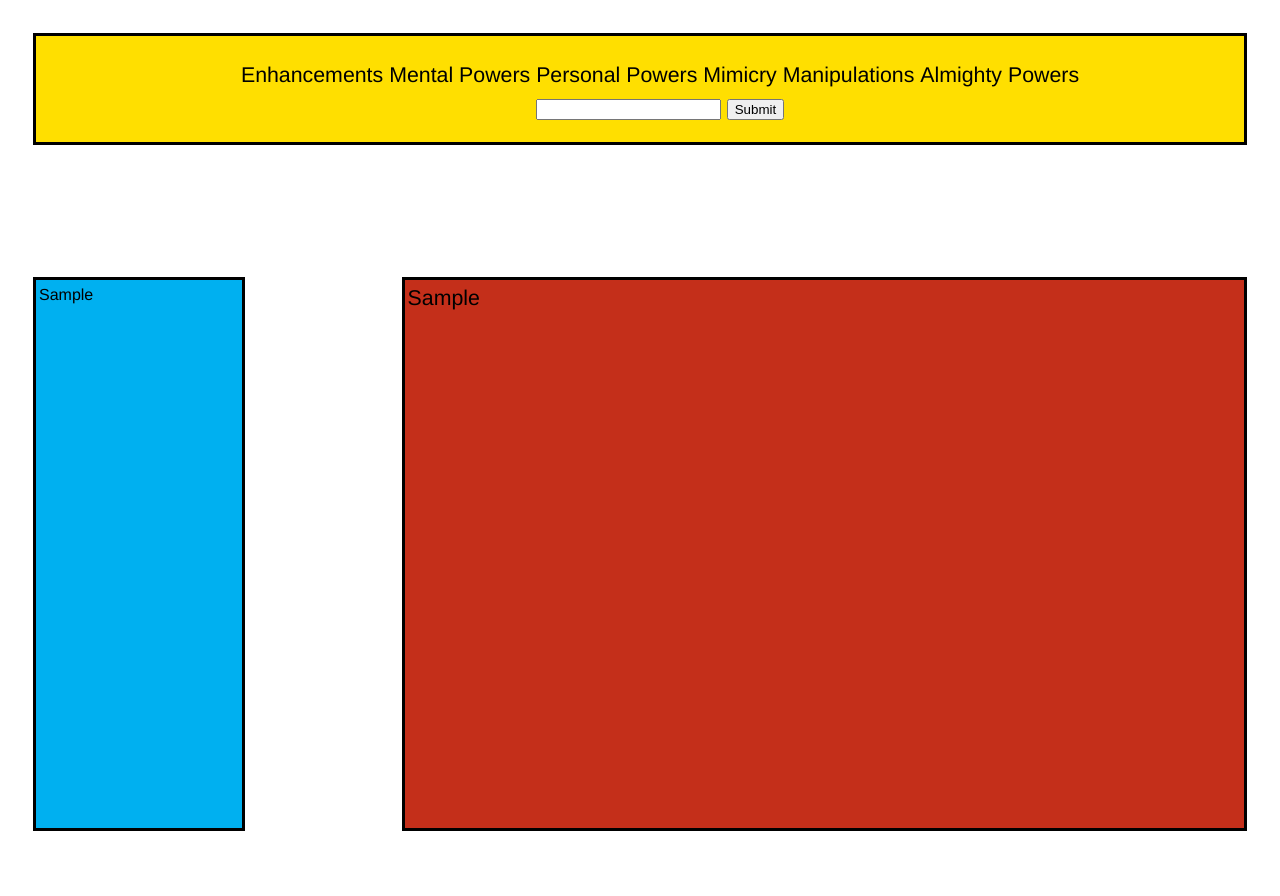
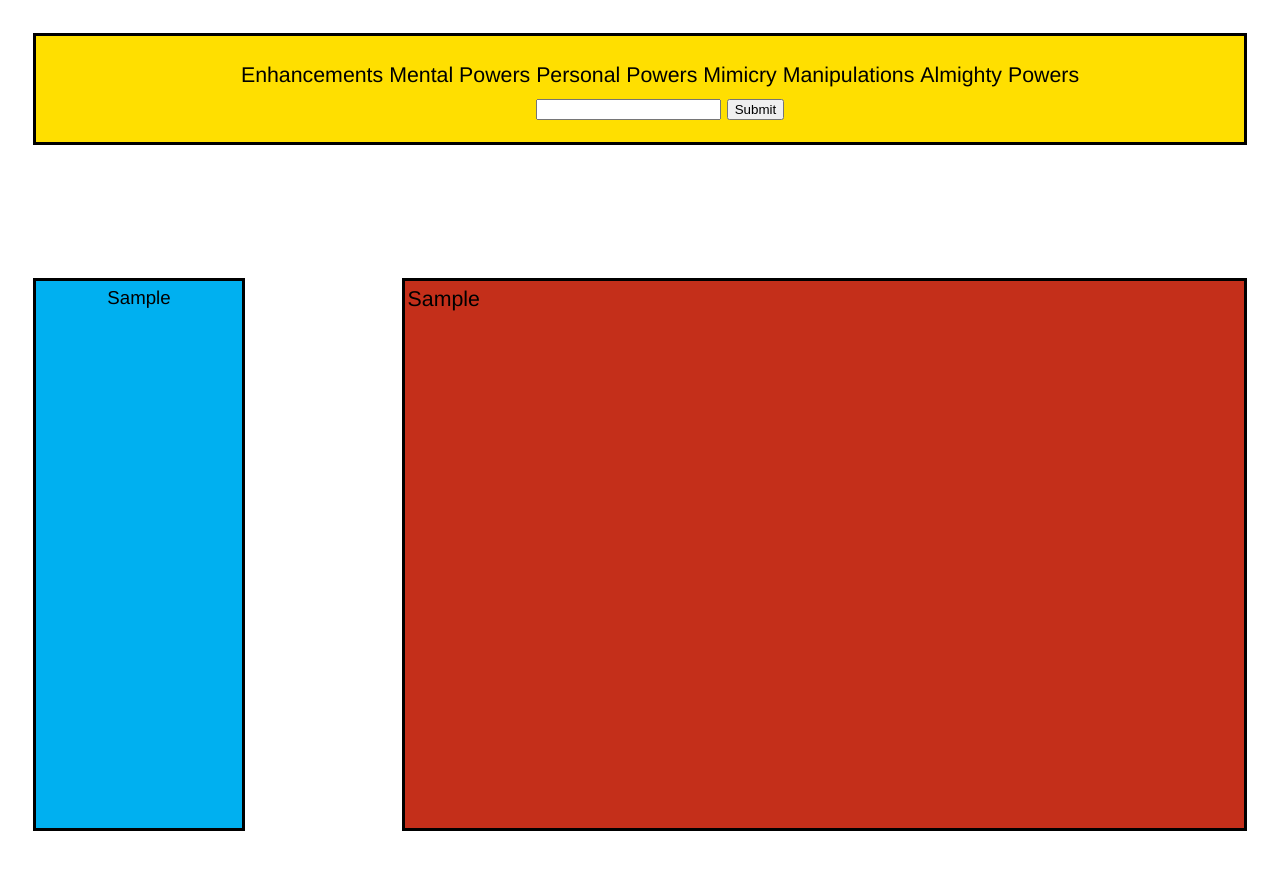
Before and after one commit to ogre-tab/cs483web-project, a Flask app: template webUI/templates/results.html in a window 1280 px wide. Run offline with Flask 2, Linux system fonts and the light colour scheme; the template is opened without the code that fills it: most values are stand-ins (such as "Sample title", 1, 10 or a date in 2020); parts of the project's set-up code (start-up, migrations or seed data) failed here and were passed over.

Commit message:
Updated CSS and pagination

```diff
--- a/app.py
+++ b/app.py
@@ -14,7 +14,7 @@ results_page = "results.html"
 power_frame = "power_div.html"
 results_frame = "results_div.html"
 
-results_per_page = 7
+results_per_page = 10
 
 # create our flask object
 app = Flask(__name__)
@@ -119,10 +119,16 @@ def popResultsDiv(keywordquery, page_num):
         page_num = 1
     results_list = getSearchResults(keywordquery)
     total_count = len(results_list)
+    last_page = (int)(total_count / results_per_page)
+    if (total_count % results_per_page > 0):
+        last_page += 1
+
+    if (page_num > last_page):
+        page_num = last_page
+
     page_start = (page_num -1) * results_per_page
     page_end = min(total_count, page_start + results_per_page)
     results_list = results_list[page_start:page_end]
-    last_page = 1+(int)(total_count / results_per_page)
 
     pages = []
     if page_num > 1:
--- a/webUI/static/styles/results.css
+++ b/webUI/static/styles/results.css
@@ -22,9 +22,10 @@ body {
     text-align: left;
     background-color: rgba(0, 176, 240,1);
     width: 200px;
-    font-size: 12pt;
+    font-size: 14pt;
     border-style: solid;
     border-color: black;
+    text-align: center;
 }
 .menuitem {
     border-radius: 4px;
@@ -64,7 +65,6 @@ body {
     display: grid;
     grid-template-areas:
         'pic pic pic name name name name'
-        'pic pic pic desc desc desc desc'
         'pic pic pic desc desc desc desc'
         'ali ali ali user user some some'
         'ali ali ali user user some some';
--- a/webUI/templates/results.html
+++ b/webUI/templates/results.html
@@ -1,7 +1,7 @@
 <!DOCTYPE html>
 <html>
     <head>
-        <meta charset="UTF-8">
+        <meta charset="UTF-8" name="viewport" content="width=device-width, initial-scale=1.0">
         <link rel="stylesheet" href= "{{ url_for('static',filename='styles/results.css') }}">
         <title>Super Search: Results</title>
 </head>
```
